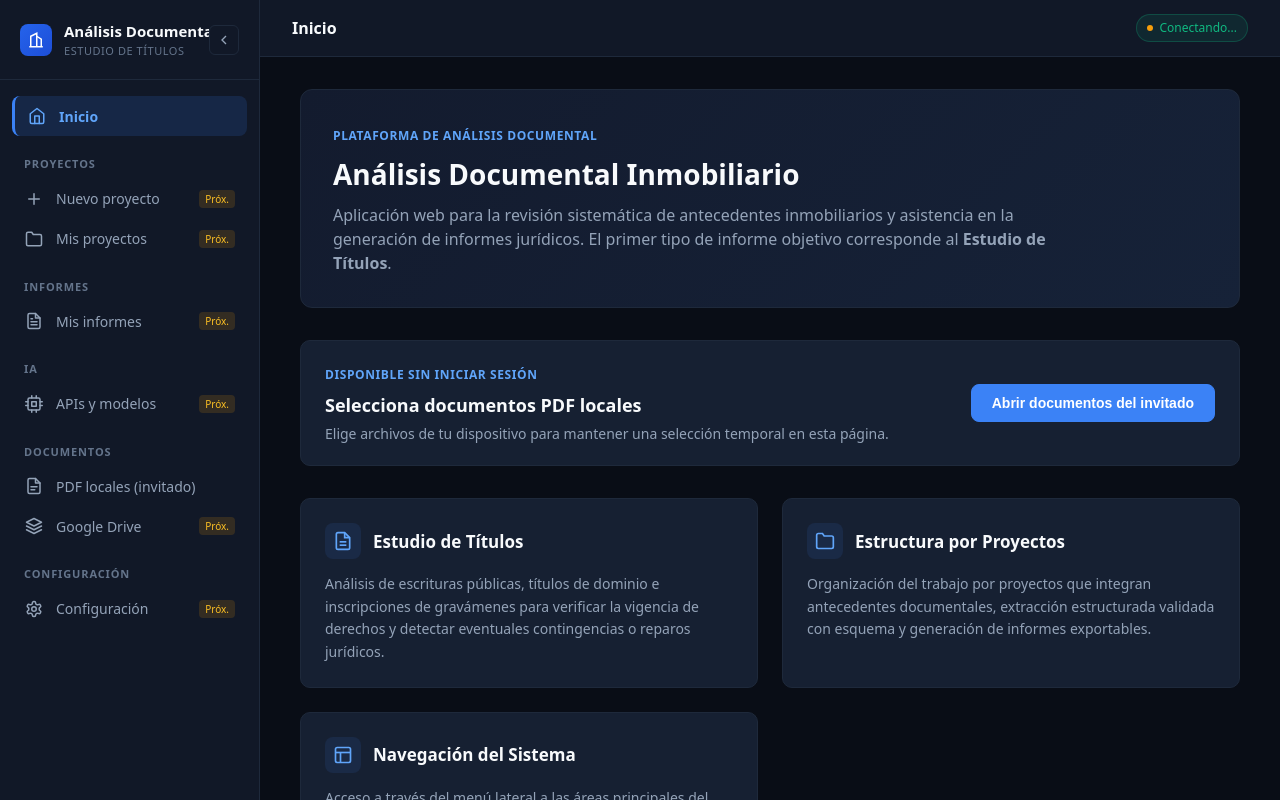
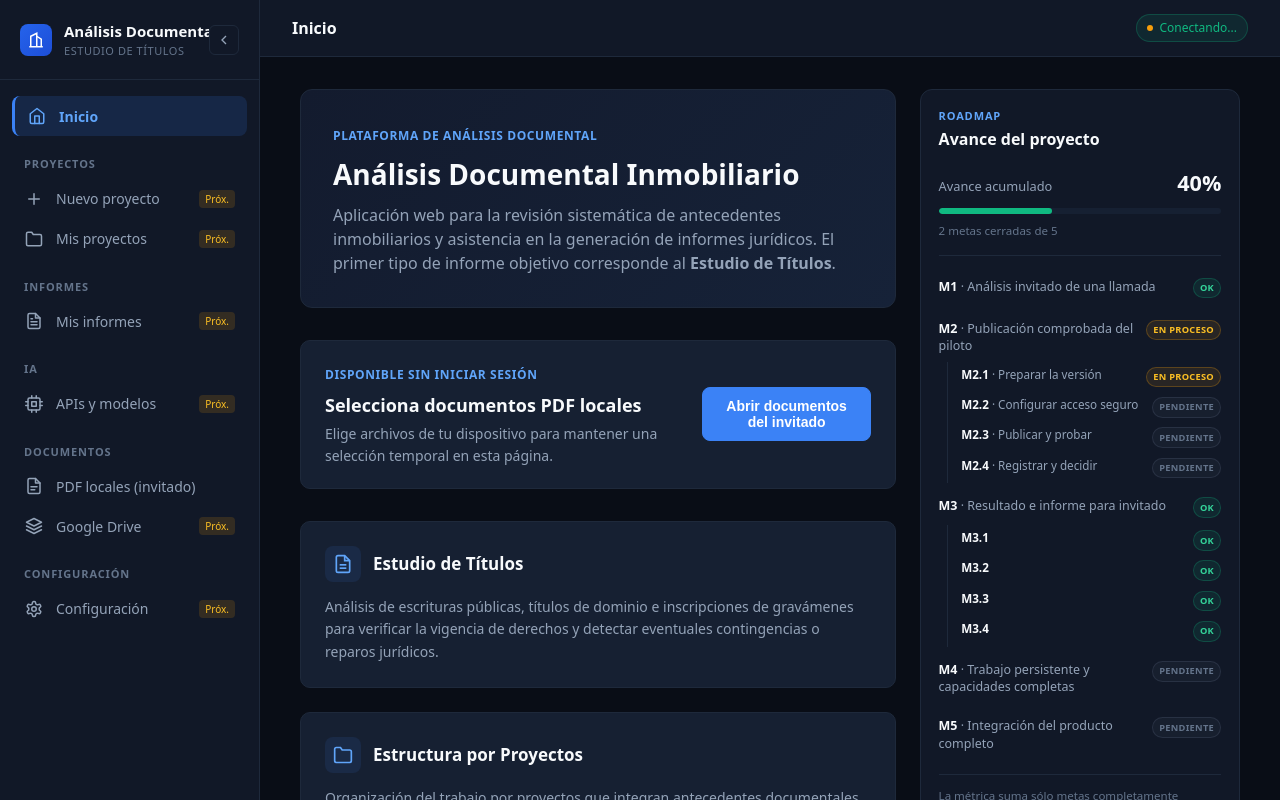
Before and after one commit to cmiloarevalo-hash/G_INF_01, a React (Vite) app: page / in a window 1280 px wide. Shown: the top 800 px of the page. Built offline with nearby package versions, Linux system fonts and the light colour scheme; no server answers.

Commit message:
style: adaptar panel de roadmap a desktop y móvil

```diff
--- a/src/app/App.css
+++ b/src/app/App.css
@@ -50,9 +50,181 @@ body {
 .main-content {
   flex: 1;
   padding: 2rem 2.5rem;
-  max-width: 1200px;
+  max-width: 1480px;
   width: 100%;
   margin: 0 auto;
+}
+
+.main-content-grid {
+  display: grid;
+  grid-template-columns: minmax(0, 1fr) minmax(280px, 320px);
+  gap: 1.5rem;
+  align-items: start;
+}
+
+.main-content-primary {
+  min-width: 0;
+}
+
+/* Roadmap status panel */
+.roadmap-status-panel {
+  position: sticky;
+  top: 5rem;
+  align-self: start;
+  min-width: 0;
+  padding: 1.1rem;
+  background-color: var(--bg-surface);
+  border: 1px solid var(--border-subtle);
+  border-radius: 12px;
+}
+
+.roadmap-panel-heading {
+  margin-bottom: 1rem;
+}
+
+.roadmap-kicker {
+  display: block;
+  margin-bottom: 0.2rem;
+  color: #60a5fa;
+  font-size: 0.6875rem;
+  font-weight: 700;
+  letter-spacing: 0.08em;
+  text-transform: uppercase;
+}
+
+.roadmap-panel-heading h2 {
+  font-size: 1rem;
+}
+
+.roadmap-progress-summary {
+  padding-bottom: 1rem;
+  margin-bottom: 0.9rem;
+  border-bottom: 1px solid var(--border-subtle);
+}
+
+.roadmap-progress-copy {
+  display: flex;
+  align-items: baseline;
+  justify-content: space-between;
+  gap: 1rem;
+  color: var(--text-secondary);
+  font-size: 0.8rem;
+}
+
+.roadmap-progress-copy strong {
+  color: var(--text-main);
+  font-size: 1.35rem;
+}
+
+.roadmap-progress-track {
+  height: 6px;
+  margin: 0.5rem 0;
+  overflow: hidden;
+  background: var(--bg-card);
+  border-radius: 999px;
+}
+
+.roadmap-progress-track > span {
+  display: block;
+  height: 100%;
+  background: var(--color-success);
+  border-radius: inherit;
+}
+
+.roadmap-progress-summary p,
+.roadmap-metric-note {
+  color: var(--text-muted);
+  font-size: 0.72rem;
+}
+
+.roadmap-tree,
+.roadmap-children {
+  list-style: none;
+}
+
+.roadmap-tree {
+  display: grid;
+  gap: 0.45rem;
+}
+
+.roadmap-node-row {
+  display: flex;
+  align-items: flex-start;
+  justify-content: space-between;
+  gap: 0.65rem;
+  padding: 0.45rem 0;
+}
+
+.roadmap-node-copy {
+  min-width: 0;
+  color: var(--text-secondary);
+  font-size: 0.78rem;
+  line-height: 1.4;
+  overflow-wrap: anywhere;
+}
+
+.roadmap-node-copy strong {
+  color: var(--text-main);
+}
+
+.roadmap-status {
+  flex-shrink: 0;
+  padding: 0.15rem 0.4rem;
+  border: 1px solid transparent;
+  border-radius: 999px;
+  font-size: 0.58rem;
+  font-weight: 700;
+  letter-spacing: 0.03em;
+  white-space: nowrap;
+}
+
+.roadmap-status-ok {
+  color: #34d399;
+  background: rgba(16, 185, 129, 0.1);
+  border-color: rgba(16, 185, 129, 0.25);
+}
+
+.roadmap-status-active {
+  color: #fbbf24;
+  background: rgba(245, 158, 11, 0.1);
+  border-color: rgba(245, 158, 11, 0.25);
+}
+
+.roadmap-status-pending {
+  color: var(--text-muted);
+  background: rgba(100, 116, 139, 0.08);
+  border-color: rgba(100, 116, 139, 0.22);
+}
+
+.roadmap-children {
+  margin-left: 0.55rem;
+  padding-left: 0.8rem;
+  border-left: 1px solid var(--border-subtle);
+}
+
+.roadmap-node-child .roadmap-node-row {
+  padding: 0.3rem 0;
+}
+
+.roadmap-node-child .roadmap-node-copy {
+  font-size: 0.73rem;
+}
+
+.roadmap-metric-note {
+  margin-top: 0.9rem;
+  padding-top: 0.8rem;
+  border-top: 1px solid var(--border-subtle);
+  line-height: 1.45;
+}
+
+@media (max-width: 1100px) {
+  .main-content-grid {
+    grid-template-columns: minmax(0, 1fr);
+  }
+
+  .roadmap-status-panel {
+    position: static;
+  }
 }
 
 /* Header */
```
